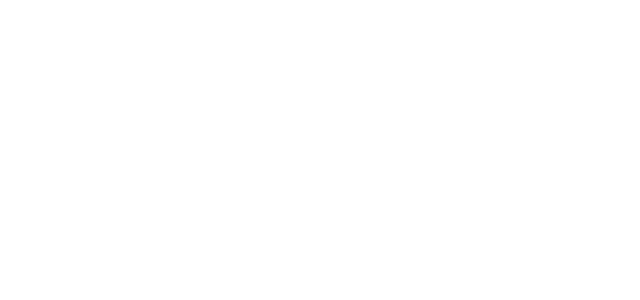
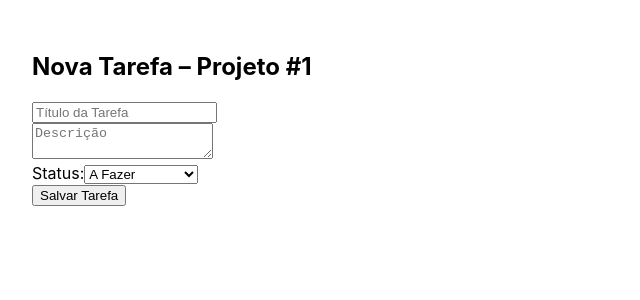
Before and after one commit to andreitoledo/GestaoProjetos, a React (Create React App) app in the folder frontend-gestao-projetos/: page /projeto/1/nova-tarefa in a window 1280 px wide. Before the commit this address had no page. Shown: the top 300 px of the page, without its empty margins (0-640 px from the left). Built offline with nearby package versions, Linux system fonts and the light colour scheme; sample sign-in values are in the browser's storage.

Commit message:
Criar nova tarefa via frontend

```diff
--- a/frontend-gestao-projetos/src/App.jsx
+++ b/frontend-gestao-projetos/src/App.jsx
@@ -3,6 +3,9 @@ import Login from './pages/Login';
 import Dashboard from './pages/Dashboard';
 import { AuthProvider, useAuth } from './context/AuthContext';
 import NovoProjeto from './pages/NovoProjeto';
+import TarefasProjeto from './pages/TarefasProjeto';
+import NovaTarefa from './pages/NovaTarefa';
+
 
 const PrivateRoute = ({ children }) => {
   const { usuario } = useAuth();
@@ -27,6 +30,18 @@ function App() {
             </PrivateRoute>
           } />
 
+          <Route path="/projeto/:id" element={
+            <PrivateRoute>
+              <TarefasProjeto />
+            </PrivateRoute>
+          } />
+
+          <Route path="/projeto/:id/nova-tarefa" element={
+            <PrivateRoute>
+              <NovaTarefa />
+            </PrivateRoute>
+          } />
+
         </Routes>
       </BrowserRouter>
     </AuthProvider>
--- a/frontend-gestao-projetos/src/pages/Dashboard.jsx
+++ b/frontend-gestao-projetos/src/pages/Dashboard.jsx
@@ -24,7 +24,6 @@ export default function Dashboard() {
     <div style={{ padding: '2rem' }}>
       <h2>Meus Projetos</h2>
 
-      {/* botão dentro do return */}
       <button onClick={() => navigate('/novo-projeto')}>
         + Novo Projeto
       </button>
@@ -35,7 +34,17 @@ export default function Dashboard() {
             <p>Nenhum projeto cadastrado.</p>
           ) : (
             projetos.map(proj => (
-              <li key={proj.id}>
+              <li
+                key={proj.id}
+                onClick={() => navigate(`/projeto/${proj.id}`)}
+                style={{
+                  cursor: 'pointer',
+                  marginBottom: '1rem',
+                  padding: '1rem',
+                  border: '1px solid #ccc',
+                  borderRadius: '6px'
+                }}
+              >
                 <strong>{proj.nome}</strong><br />
                 <span>{proj.descricao}</span>
               </li>
@@ -45,4 +54,5 @@ export default function Dashboard() {
       )}
     </div>
   );
+
 }
--- /dev/null
+++ b/frontend-gestao-projetos/src/pages/NovaTarefa.jsx
@@ -0,0 +1,65 @@
+import { useState } from 'react';
+import { useNavigate, useParams } from 'react-router-dom';
+import api from '../services/api';
+
+export default function NovaTarefa() {
+  const [titulo, setTitulo] = useState('');
+  const [descricao, setDescricao] = useState('');
+  const [status, setStatus] = useState('todo');
+
+  const { id: projetoId } = useParams(); // ID do projeto
+  const navigate = useNavigate();
+
+  const handleSubmit = async (e) => {
+    e.preventDefault();
+
+    if (!titulo) {
+      alert('Título é obrigatório');
+      return;
+    }
+
+    try {
+      await api.post('/tarefas', {
+        titulo,
+        descricao,
+        status,
+        ProjetoId: projetoId
+      });
+
+      alert('Tarefa criada com sucesso!');
+      navigate(`/projeto/${projetoId}`);
+    } catch (err) {
+      console.error(err);
+      alert('Erro ao criar tarefa');
+    }
+  };
+
+  return (
+    <div style={{ padding: '2rem' }}>
+      <h2>Nova Tarefa – Projeto #{projetoId}</h2>
+      <form onSubmit={handleSubmit}>
+        <input
+          type="text"
+          placeholder="Título da Tarefa"
+          value={titulo}
+          onChange={e => setTitulo(e.target.value)}
+        /><br />
+
+        <textarea
+          placeholder="Descrição"
+          value={descricao}
+          onChange={e => setDescricao(e.target.value)}
+        /><br />
+
+        <label>Status:</label>
+        <select value={status} onChange={e => setStatus(e.target.value)}>
+          <option value="todo">A Fazer</option>
+          <option value="em_andamento">Em Andamento</option>
+          <option value="concluido">Concluído</option>
+        </select><br />
+
+        <button type="submit">Salvar Tarefa</button>
+      </form>
+    </div>
+  );
+}
--- /dev/null
+++ b/frontend-gestao-projetos/src/pages/TarefasProjeto.jsx
@@ -0,0 +1,46 @@
+import { useEffect, useState } from 'react';
+import { useParams, useNavigate } from 'react-router-dom';
+import api from '../services/api';
+
+export default function TarefasProjeto() {
+  const { id } = useParams(); // ID do projeto vindo da URL
+  const [tarefas, setTarefas] = useState([]);
+  const [loading, setLoading] = useState(true);
+  const navigate = useNavigate();
+
+  useEffect(() => {
+    api.get(`/tarefas/${id}`)
+      .then(res => setTarefas(res.data))
+      .catch(err => {
+        console.error(err);
+        alert('Erro ao carregar tarefas');
+      })
+      .finally(() => setLoading(false));
+  }, [id]);
+
+  return (
+    <div style={{ padding: '2rem' }}>
+      <h2>Tarefas do Projeto #{id}</h2>
+
+      <button onClick={() => navigate('/')}>← Voltar</button>
+      <button onClick={() => navigate(`/projeto/${id}/nova-tarefa`)}>
+        + Nova Tarefa
+      </button>
+
+      {loading ? <p>Carregando...</p> : (
+        tarefas.length === 0 ? (
+          <p>Nenhuma tarefa cadastrada.</p>
+        ) : (
+          <ul>
+            {tarefas.map(tarefa => (
+              <li key={tarefa.id} style={{ marginBottom: '1rem' }}>
+                <strong>{tarefa.titulo}</strong> – <em>{tarefa.status}</em><br />
+                <small>{tarefa.descricao}</small>
+              </li>
+            ))}
+          </ul>
+        )
+      )}
+    </div>
+  );
+}
```
